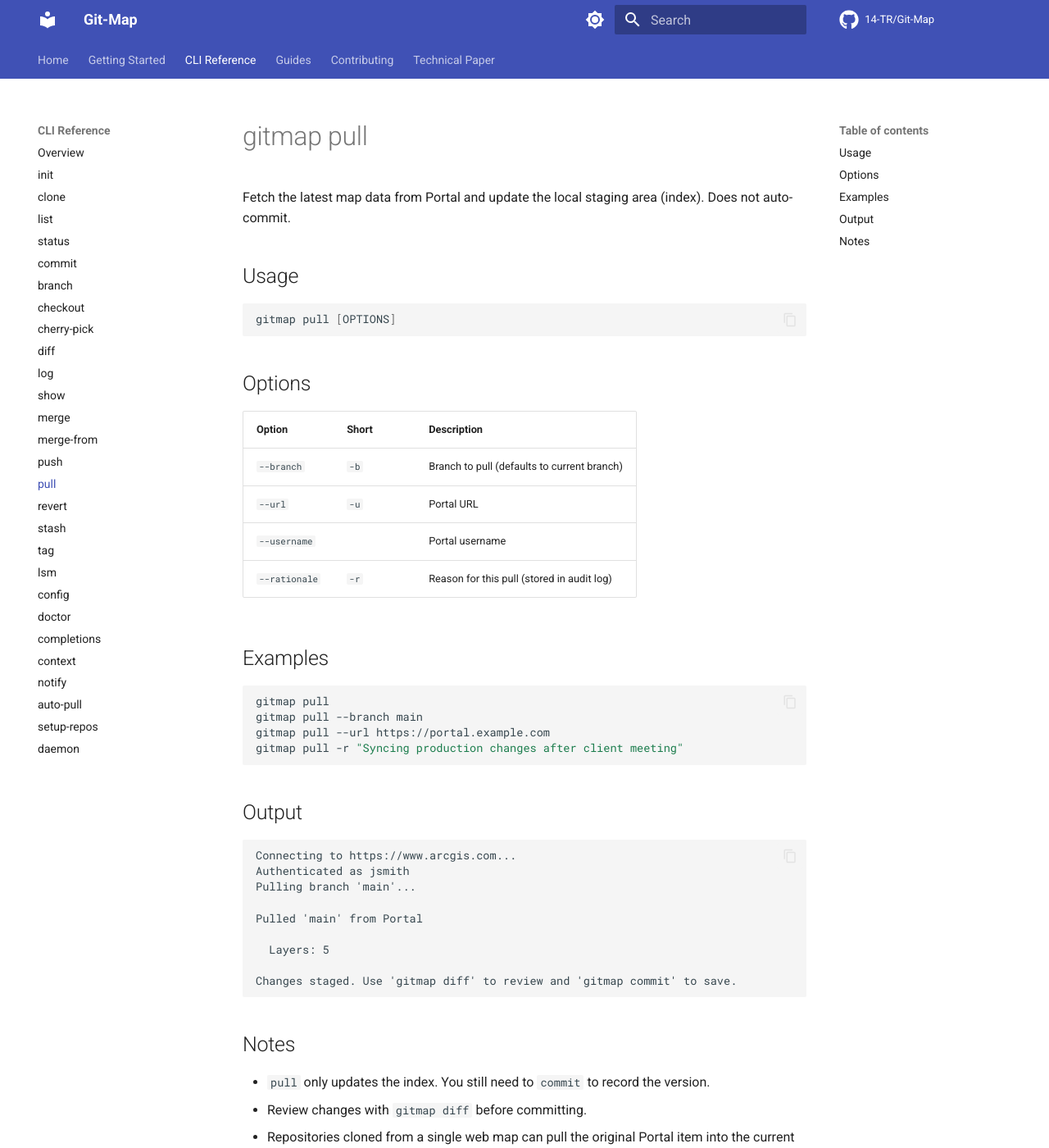
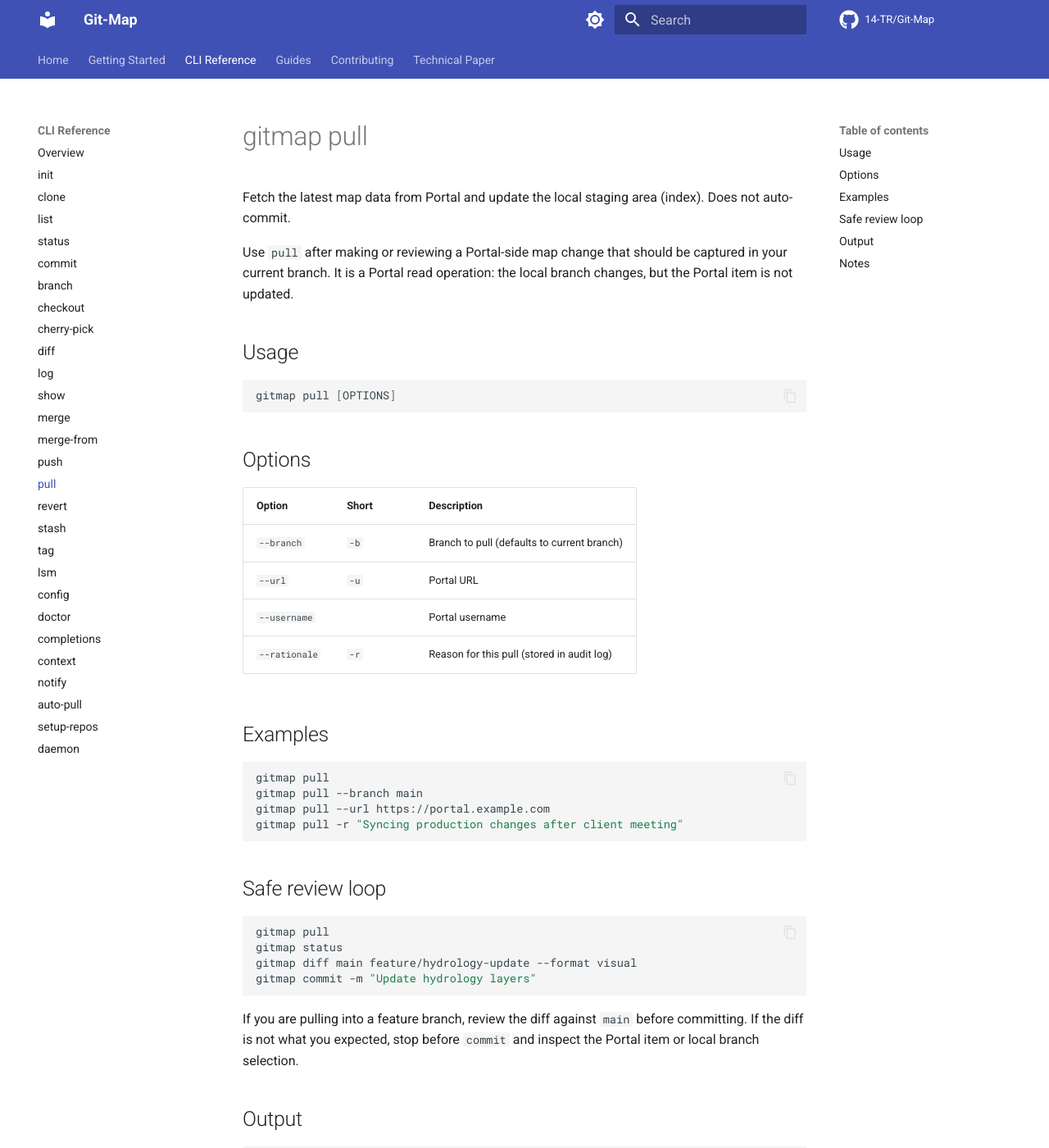
Before and after one commit to 14-TR/Git-Map, an MkDocs documentation site: the page built from docs/commands/pull.md, in a window 1280 px wide and 1400 px high. Shown: the whole window at 82% size. Built offline with MkDocs 1.6.1 and Material for MkDocs 9.7.7, drawn with Linux system fonts in a browser that asks for light colours; comment, search, counter and statistics services are not loaded; some of the changed text lies outside the part shown.

Commit message:
docs: clarify safe first-run clone and pull workflow (#170)

````diff
--- a/docs/commands/pull.md
+++ b/docs/commands/pull.md
@@ -1,6 +1,10 @@
 # gitmap pull
 
 Fetch the latest map data from Portal and update the local staging area (index). Does not auto-commit.
+
+Use `pull` after making or reviewing a Portal-side map change that should be
+captured in your current branch. It is a Portal read operation: the local
+branch changes, but the Portal item is not updated.
 
 ## Usage
 
@@ -26,6 +30,19 @@ gitmap pull --url https://portal.example.com
 gitmap pull -r "Syncing production changes after client meeting"
 ```
 
+## Safe review loop
+
+```bash
+gitmap pull
+gitmap status
+gitmap diff main feature/hydrology-update --format visual
+gitmap commit -m "Update hydrology layers"
+```
+
+If you are pulling into a feature branch, review the diff against `main` before
+committing. If the diff is not what you expected, stop before `commit` and
+inspect the Portal item or local branch selection.
+
 ## Output
 
 ```
@@ -46,3 +63,4 @@ Changes staged. Use 'gitmap diff' to review and 'gitmap commit' to save.
 - Review changes with `gitmap diff` before committing.
 - Repositories cloned from a single web map can pull the original Portal item into
   the current local branch before any GitMap remote folder has been created.
+- `pull` and `push` are intentionally separate. `pull` reads from Portal into GitMap; `push` publishes a chosen branch state back to Portal.
````
Also changed, not shown: docs/commands/clone.md (+13 -0 lines).
